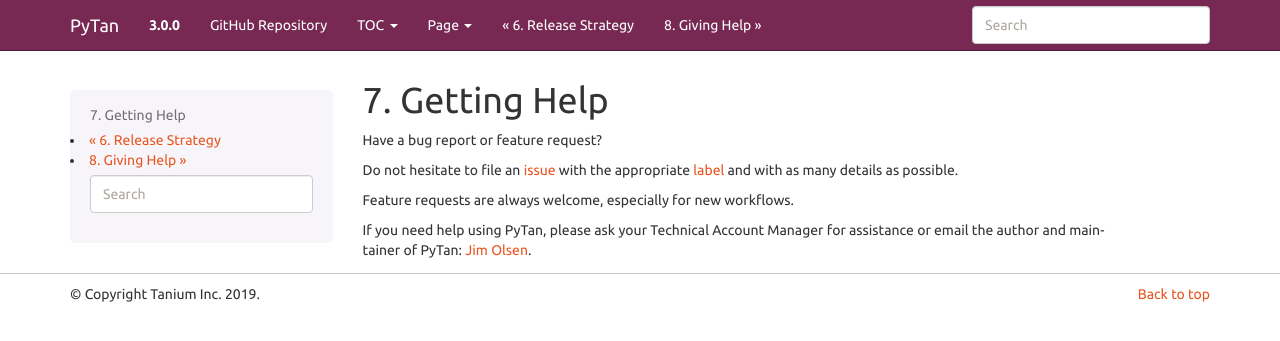
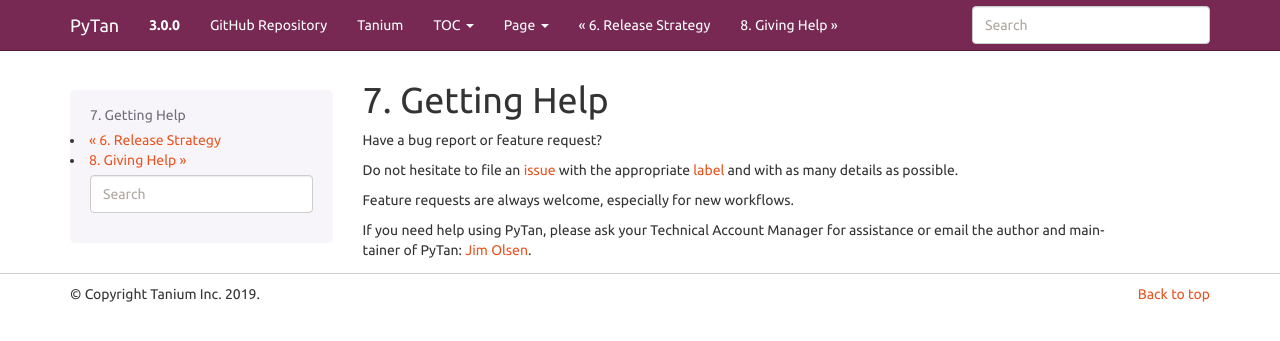
Before and after one commit to lifehackjim/pytan3, a Sphinx documentation site: the page built from docs/getting_help.rst, in a window 1280 px wide. Shown: the top 341 px of the page. Built offline with Sphinx 7.4.7, drawn with Linux system fonts in a browser that asks for light colours.

Commit message:
Add Tanium to doc nav bar

```diff
--- a/docs/conf.py
+++ b/docs/conf.py
@@ -138,7 +138,8 @@
     "navbar_links": [
         # ("Examples", "examples"),
         # ("Link", "http://example.com", True),
-        ("GitHub Repository", pkg.version.__url__, True)
+        ("GitHub Repository", pkg.version.__url__, True),
+        ("Tanium", "https://tanium.com", True),
     ],
     # Render the next and previous page links in navbar. (Default: true)
     "navbar_sidebarrel": True,
```
